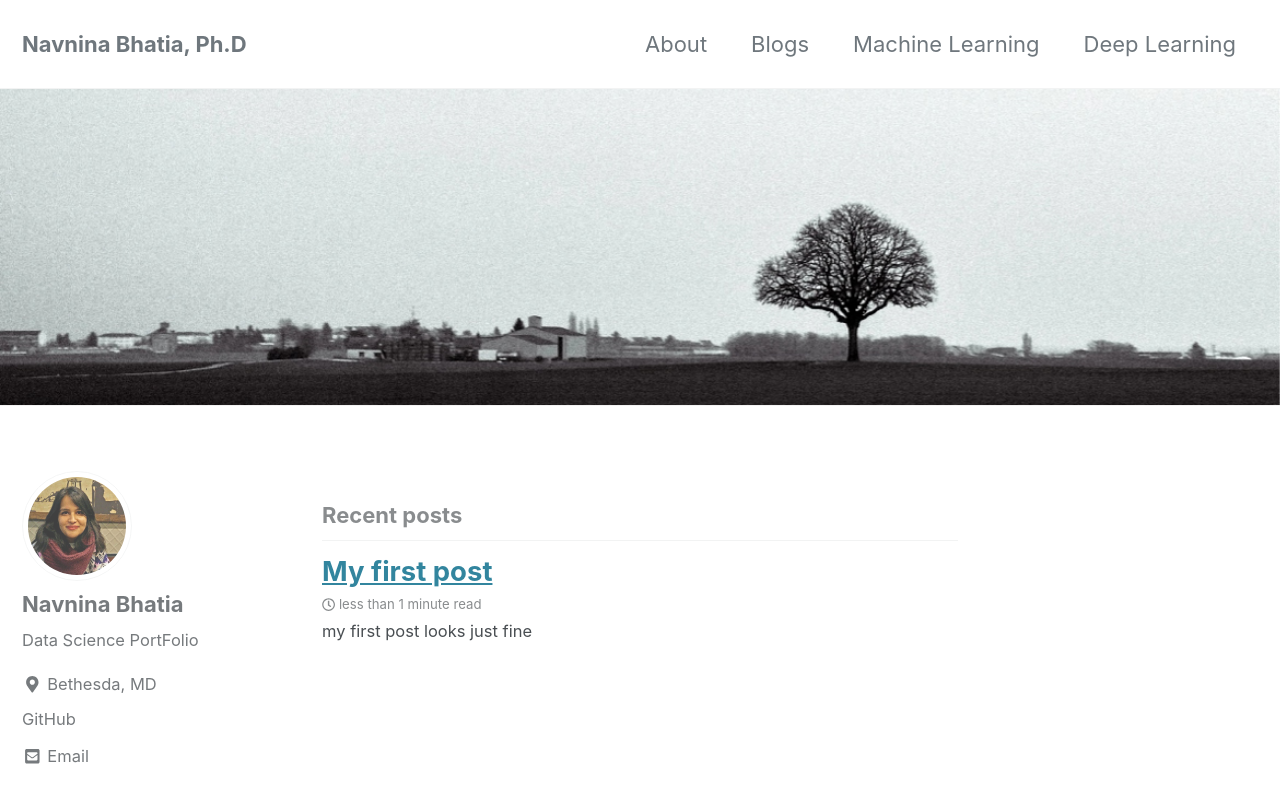
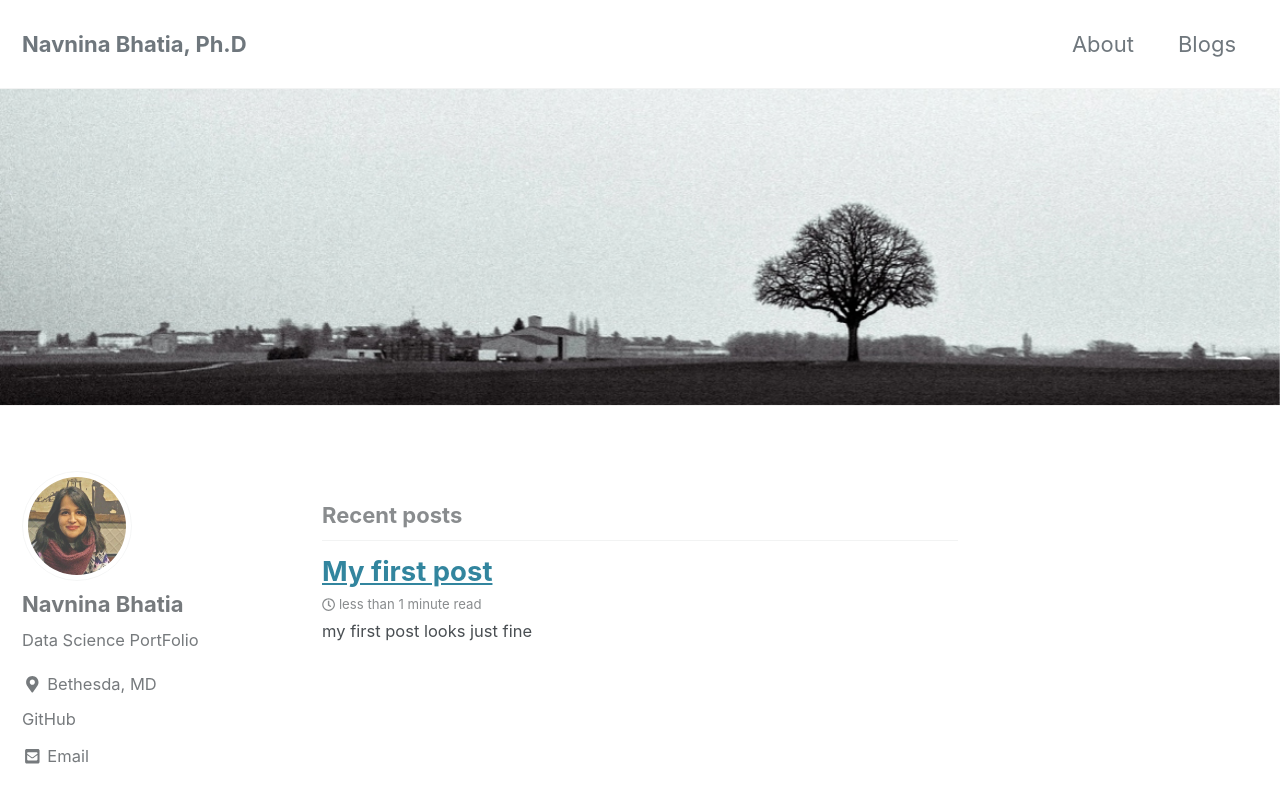
Before and after one commit to navnina/navnina.github.io, a Jekyll site: the page built from index.html, in a window 1280 px wide and 900 px high. Shown: the top 803 px of the window. Built offline with Jekyll 4.4.1, drawn with Linux system fonts in a browser that asks for light colours; cached includes are drawn as plain includes; nearby versions of some CDN libraries; the list of posts is cut into pages by our own code.

Commit message:
new github

```diff
--- a/_data/navigation.yml
+++ b/_data/navigation.yml
@@ -4,10 +4,7 @@ main:
     url: /about/
   - title: "Blogs"
     url: /blogs/
-  - title: "Machine Learning"
-    url: /machine_learning/
-  - title: "Deep Learning"
-    url: /deep_learning/
+
 
   # - title: "About"
   #   url: https://mmistakes.github.io/minimal-mistakes/about/
```
